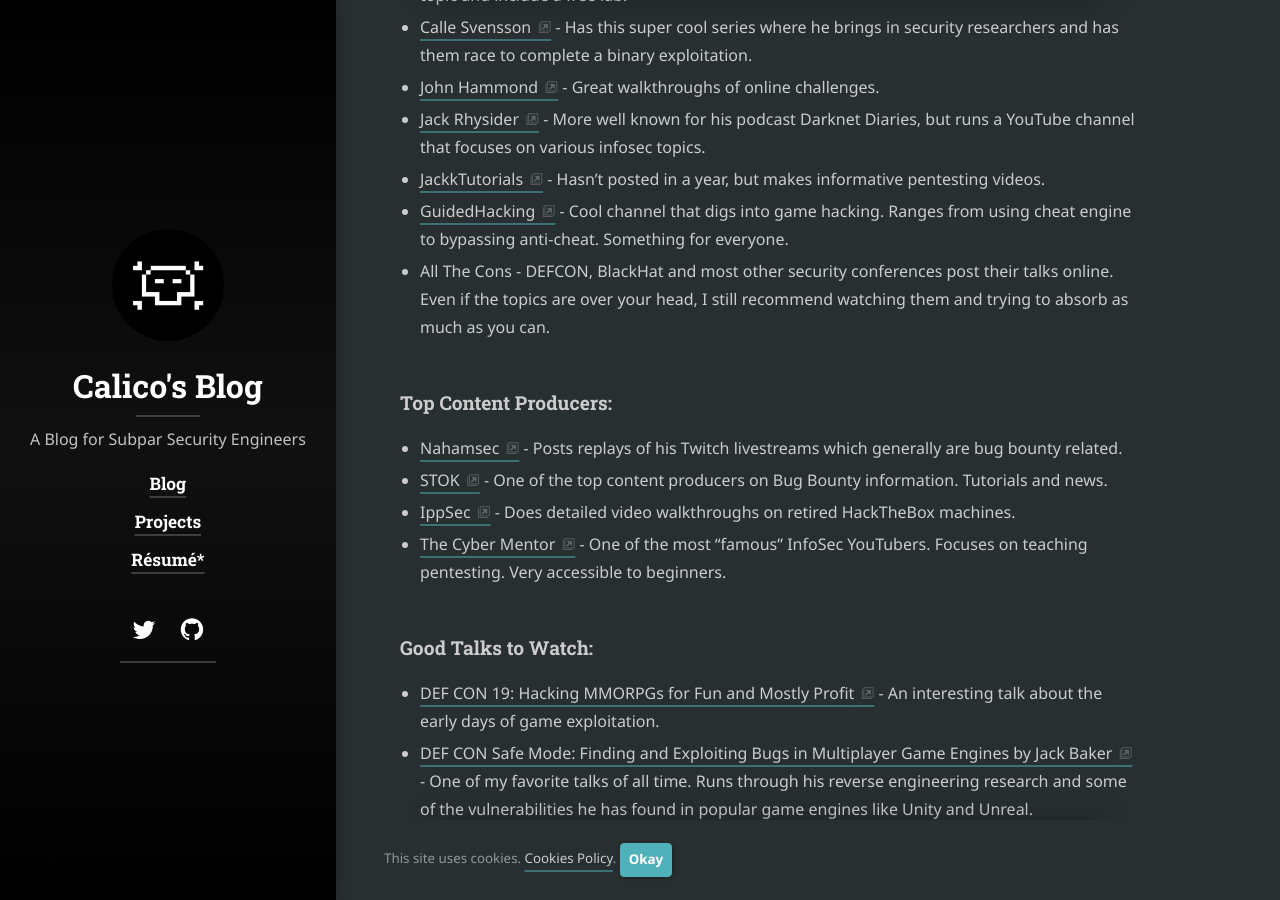
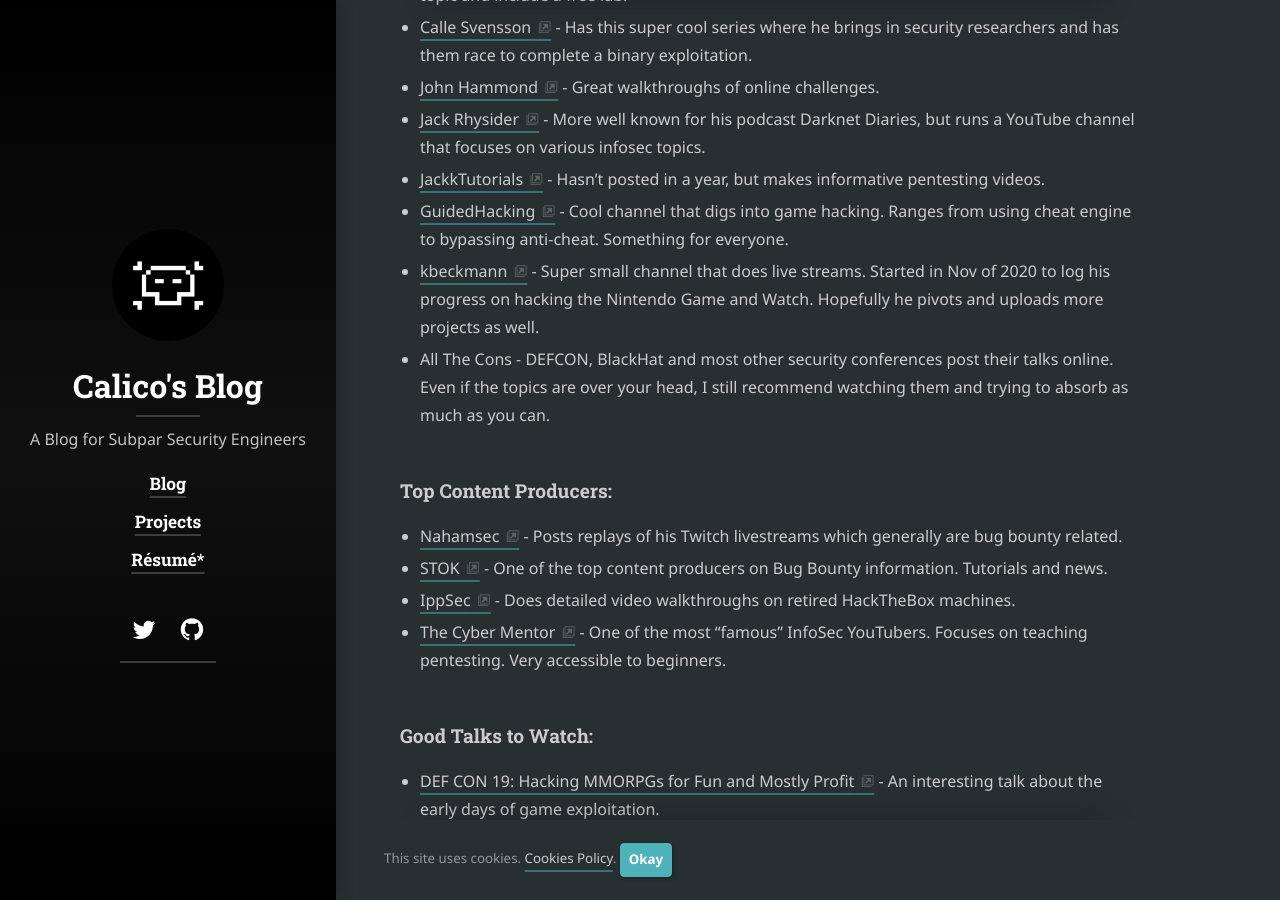
Before and after one commit to jmagi98/jmagi98.github.io, a Jekyll site: the page built from _posts/2020-12-20-ultimate-hacking-resource-guide.md, in a window 1280 px wide and 900 px high, scrolled down 2558 px. Built offline with Jekyll 4.4.1, drawn with Linux system fonts in a browser that asks for light colours; cached includes are drawn as plain includes; nearby versions of some CDN libraries; some web fonts are replaced; library files that are not in the unit come from our copies.

Commit message:
added kbeckmann

```diff
--- a/_posts/2020-12-20-ultimate-hacking-resource-guide.md
+++ b/_posts/2020-12-20-ultimate-hacking-resource-guide.md
@@ -74,6 +74,8 @@ exploitation is great for getting started on the topic.
 - [Jack Rhysider](https://www.youtube.com/user/tunnelsup) - More well known for his podcast Darknet Diaries, but runs a YouTube channel that focuses on various infosec topics.
 - [JackkTutorials](https://www.youtube.com/user/JackkTutorials) - Hasn't posted in a year, but makes informative pentesting videos.
 - [GuidedHacking](https://www.youtube.com/user/L4DL4D2EUROPE) - Cool channel that digs into game hacking. Ranges from using cheat engine to bypassing anti-cheat. Something for everyone.
+- [kbeckmann](https://www.youtube.com/channel/UCuDrgjmtMvmFo9BZc0e0GNQ) - Super small channel that does live streams. Started in Nov of 2020 to log his progress on hacking the Nintendo
+Game and Watch. Hopefully he pivots and uploads more projects as well.
 - All The Cons - DEFCON, BlackHat and most other security conferences post their talks online. Even if the topics are over your head, I still recommend watching them and trying to absorb as much as you can.
 
 ### Top Content Producers:
```
